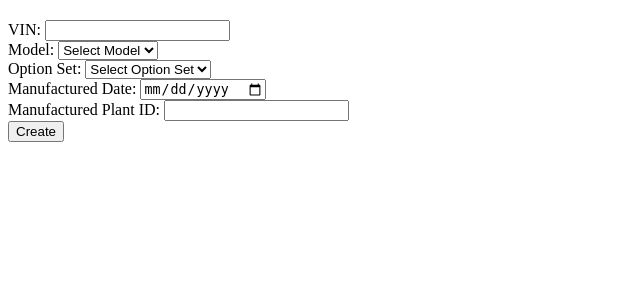
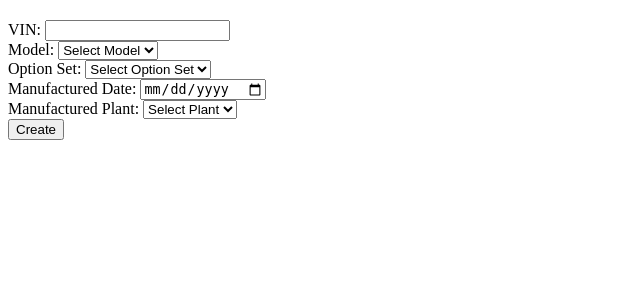
Before and after one commit to alonbenach/flask-car-company, a Flask app: page /car_vin/new in a window 1280 px wide. Shown: the part 144-444 px from the top of the page, without its empty margins (0-640 px from the left). Run offline with Flask 3, Linux system fonts and the light colour scheme; data that the repository does not hold is empty.

Commit message:
some more connections

```diff
--- a/code/routes/carvins.py
+++ b/code/routes/carvins.py
@@ -1,5 +1,5 @@
 from flask import Blueprint, request, render_template, redirect, url_for
-from ..models import db, CarVin, CarModel, CarOption
+from ..models import db, CarVin, CarModel, CarOption, ManufacturePlant
 from datetime import datetime
 
 carvins_bp = Blueprint("carvins", __name__)
@@ -40,6 +40,11 @@ def new_car_vin():
         {"option_set_id": o.option_set_id, "option_name": o.option_name}
         for o in car_options
     ]
+    manufacture_plants = ManufacturePlant.query.all()
+    manufacture_plants_dict = [
+        {"manufacture_plant_id": p.manufacture_plant_id, "plant_name": p.plant_name}
+        for p in manufacture_plants
+    ]
     if request.method == "POST":
         vin = request.form.get("vin")
         model_id = request.form.get("model_id")
@@ -59,7 +64,10 @@ def new_car_vin():
         db.session.commit()
         return redirect(url_for("carvins.car_vins"))
     return render_template(
-        "carvin_form.html", car_models=car_models_dict, car_options=car_options_dict
+        "carvin_form.html",
+        car_models=car_models_dict,
+        car_options=car_options_dict,
+        manufacture_plants=manufacture_plants_dict,
     )
 
 
@@ -75,6 +83,11 @@ def view_car_vin(vin):
         {"option_set_id": o.option_set_id, "option_name": o.option_name}
         for o in car_options
     ]
+    manufacture_plants = ManufacturePlant.query.all()
+    manufacture_plants_dict = [
+        {"manufacture_plant_id": p.manufacture_plant_id, "plant_name": p.plant_name}
+        for p in manufacture_plants
+    ]
     if request.method == "POST":
         car_vin.model_id = request.form.get("model_id")
         car_vin.option_set_id = request.form.get("option_set_id")
@@ -89,6 +102,7 @@ def view_car_vin(vin):
         car_vin=car_vin,
         car_models=car_models_dict,
         car_options=car_options_dict,
+        manufacture_plants=manufacture_plants_dict,
     )
 
 
--- a/code/templates/carvin_form.html
+++ b/code/templates/carvin_form.html
@@ -34,8 +34,15 @@
     <label for="manufactured_date">Manufactured Date:</label>
     <input type="date" id="manufactured_date" name="manufactured_date" value="{{ car_vin.manufactured_date if car_vin else '' }}"><br>
 
-    <label for="manufactured_plant_id">Manufactured Plant ID:</label>
-    <input type="number" id="manufactured_plant_id" name="manufactured_plant_id" value="{{ car_vin.manufactured_plant_id if car_vin else '' }}"><br>
+    <label for="manufactured_plant_id">Manufactured Plant:</label>
+    <select id="manufactured_plant_id" name="manufactured_plant_id">
+        <option value="">Select Plant</option>
+        {% for plant in manufacture_plants %}
+        <option value="{{ plant.manufacture_plant_id }}" {% if car_vin and car_vin.manufactured_plant_id == plant.manufacture_plant_id %}selected{% endif %}>
+            {{ plant.plant_name }}
+        </option>
+        {% endfor %}
+    </select><br>
 
     <button type="submit">{% if car_vin %}Update{% else %}Create{% endif %}</button>
 </form>
```
Also changed, not shown: code/models.py (+8 -1 lines).
